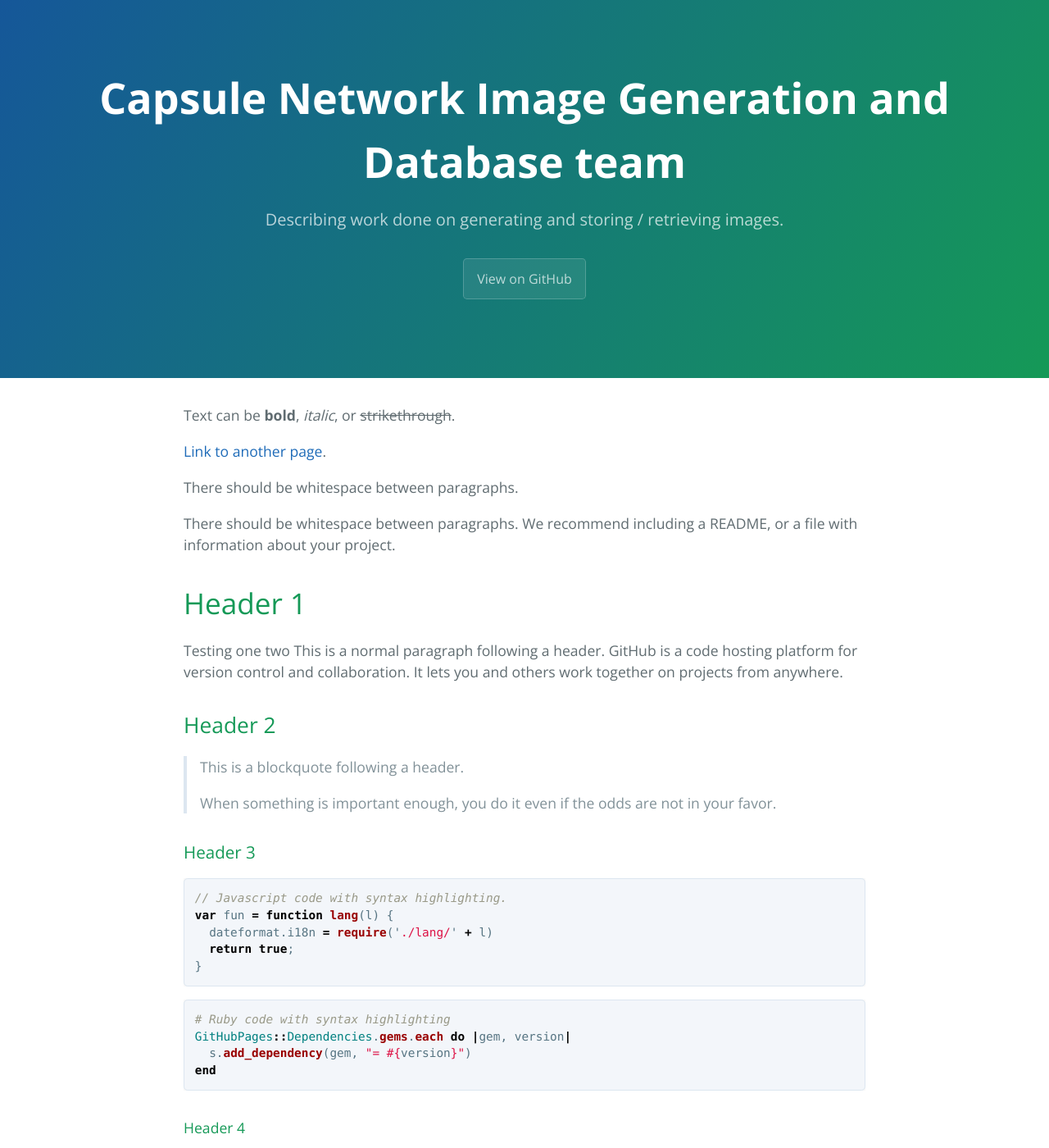
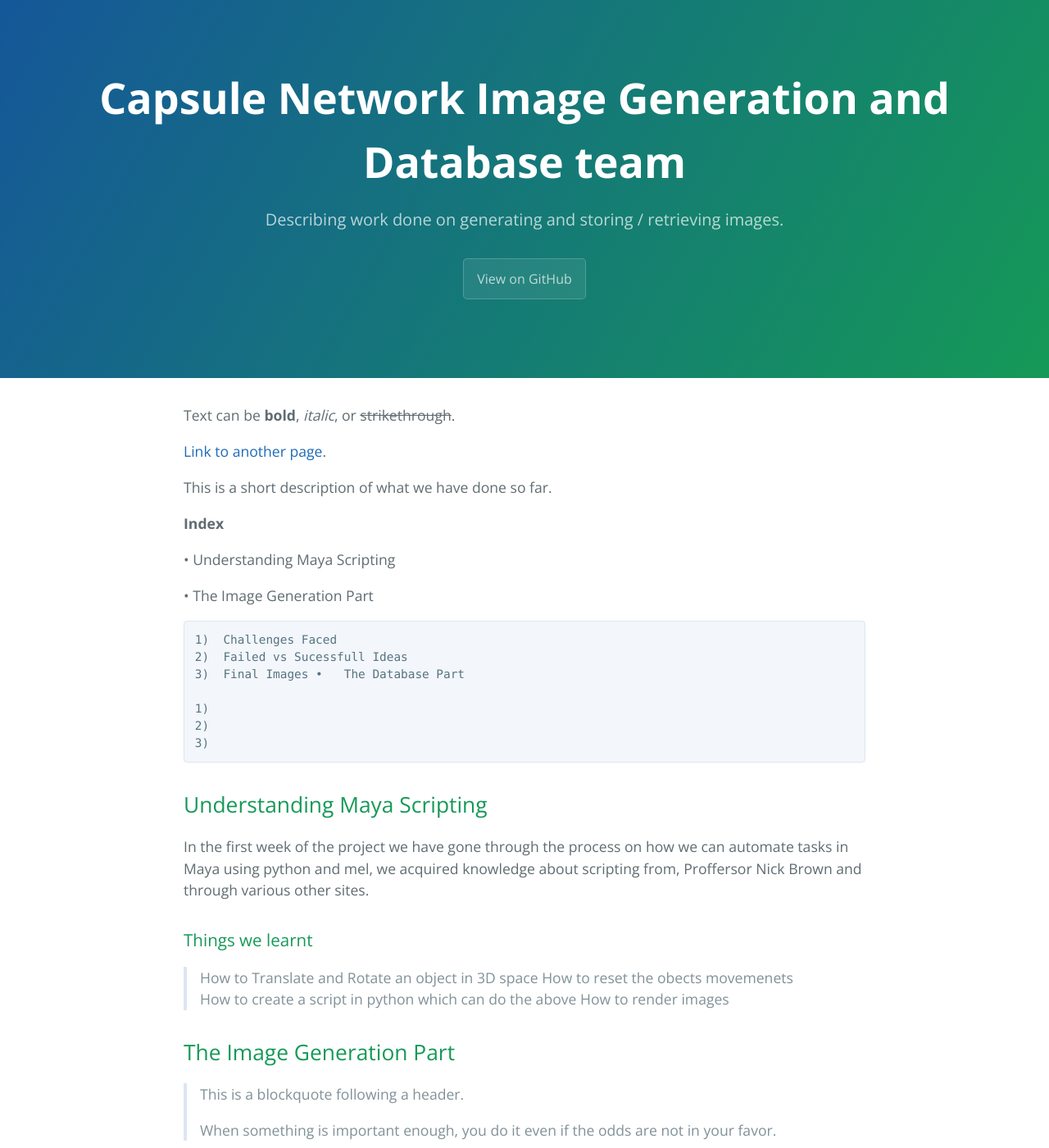
Before and after one commit to Preethamalladu/DMDD-Presentation, a Jekyll site: the page built from index.md, in a window 1280 px wide and 1400 px high. Shown: the whole window at 82% size. Built offline with Jekyll 4.4.1, drawn with Linux system fonts in a browser that asks for light colours.

Commit message:
Update index.md

```diff
--- a/index.md
+++ b/index.md
@@ -6,15 +6,37 @@ Text can be **bold**, _italic_, or ~~strikethrough~~.
 
 [Link to another page](./another-page.html).
 
-There should be whitespace between paragraphs.
+This is a short description of what we have done so far.
 
-There should be whitespace between paragraphs. We recommend including a README, or a file with information about your project.
+**Index**
 
-# Header 1
-Testing one two
-This is a normal paragraph following a header. GitHub is a code hosting platform for version control and collaboration. It lets you and others work together on projects from anywhere.
+•   Understanding Maya Scripting
 
-## Header 2
+•   The Image Generation Part
+
+    1)  Challenges Faced
+    2)  Failed vs Sucessfull Ideas
+    3)  Final Images
+•   The Database Part
+
+    1)
+    2)
+    3)
+
+
+
+## Understanding Maya Scripting
+
+In the first week of the project we have gone through the process on how we can automate tasks in Maya using python and mel, we acquired knowledge about scripting from, Proffersor Nick Brown and through various other sites.
+
+### Things we learnt
+> How to Translate and Rotate an object in 3D space
+> How to reset the obects movemenets
+> How to create a script in python which can do the above
+> How to render images
+
+
+## The Image Generation Part
 
 > This is a blockquote following a header.
 >
```
